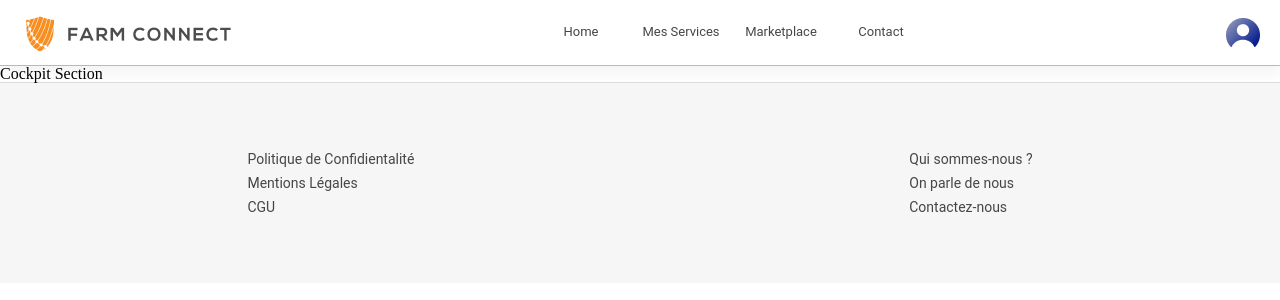
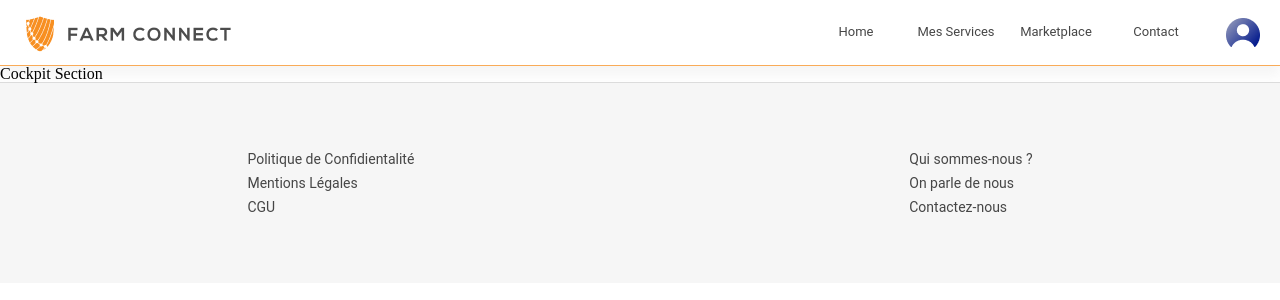
Before and after one commit to CaroD59/FarmConnect_Front, a React (Create React App) app: page / in a window 1280 px wide. Shown: the top 300 px of the page. Built offline with nearby package versions, Linux system fonts and the light colour scheme; the HTML template or start-up script is replaced by a standard one.

Commit message:
CSS on header

```diff
--- a/src/components/Header/index.jsx
+++ b/src/components/Header/index.jsx
@@ -5,12 +5,13 @@ import StyledHeader from './styles';
 function Header() {
   return (
     <StyledHeader>
-      <ndiv className="NavBar">
+      <div className="NavBar">
         <div className="logoContainer">
           <a href="/home">
             <img src="img/header-logo.jpg" alt="logo" />
           </a>
         </div>
+        <div className="container">
           <div className="Pages">
             <ul>
               <li className="Home">
@@ -32,7 +33,8 @@ function Header() {
               <img src="img/Vector.png" alt="logoProfile" />
             </a>
           </div>
-      </ndiv>
+        </div>
+      </div>
     </StyledHeader>
   );
 }
--- a/src/components/Header/styles.jsx
+++ b/src/components/Header/styles.jsx
@@ -14,6 +14,9 @@ const StyledHeader = styled.div`
         display: flex;
         justify-content: space-between;
       }
+    }
+    .container {
+      display: flex;
     }
     .logoProfile {
       a {
```
Lines whose indentation alone changed are shown as unchanged.
